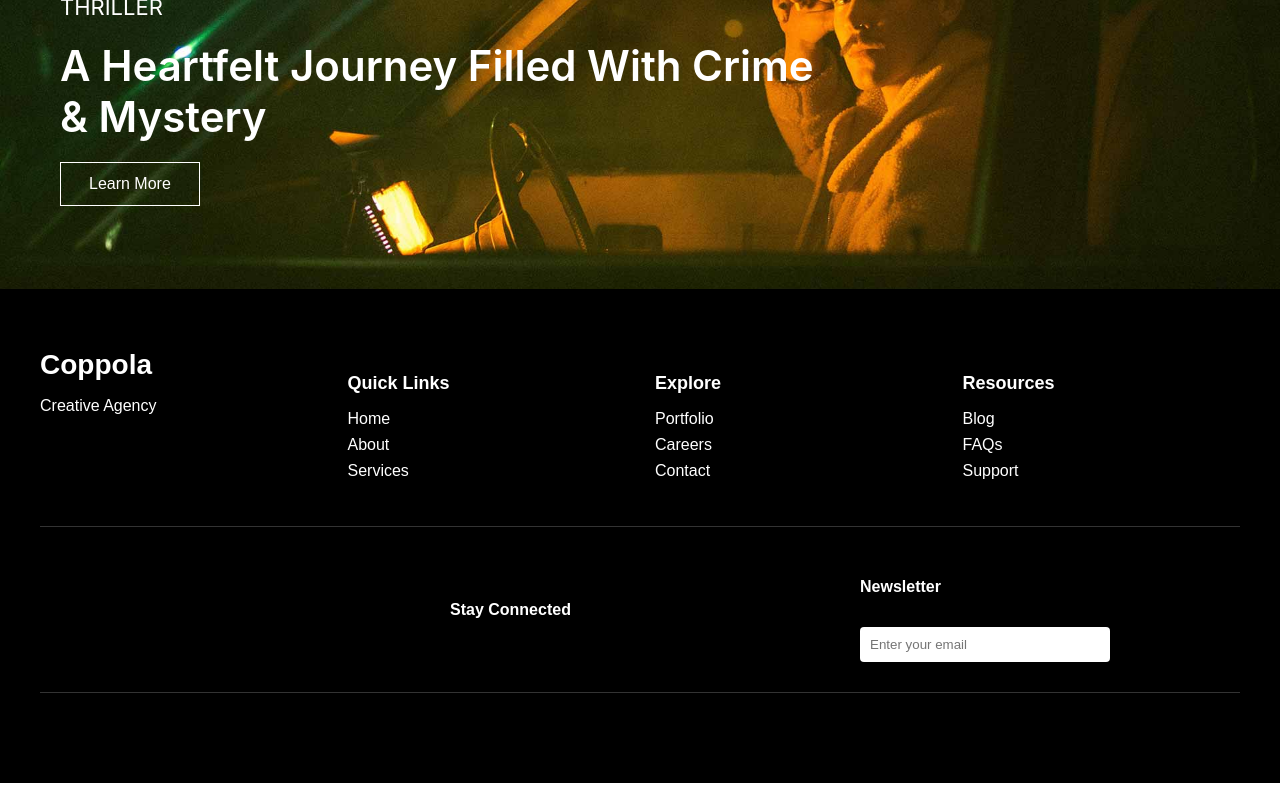
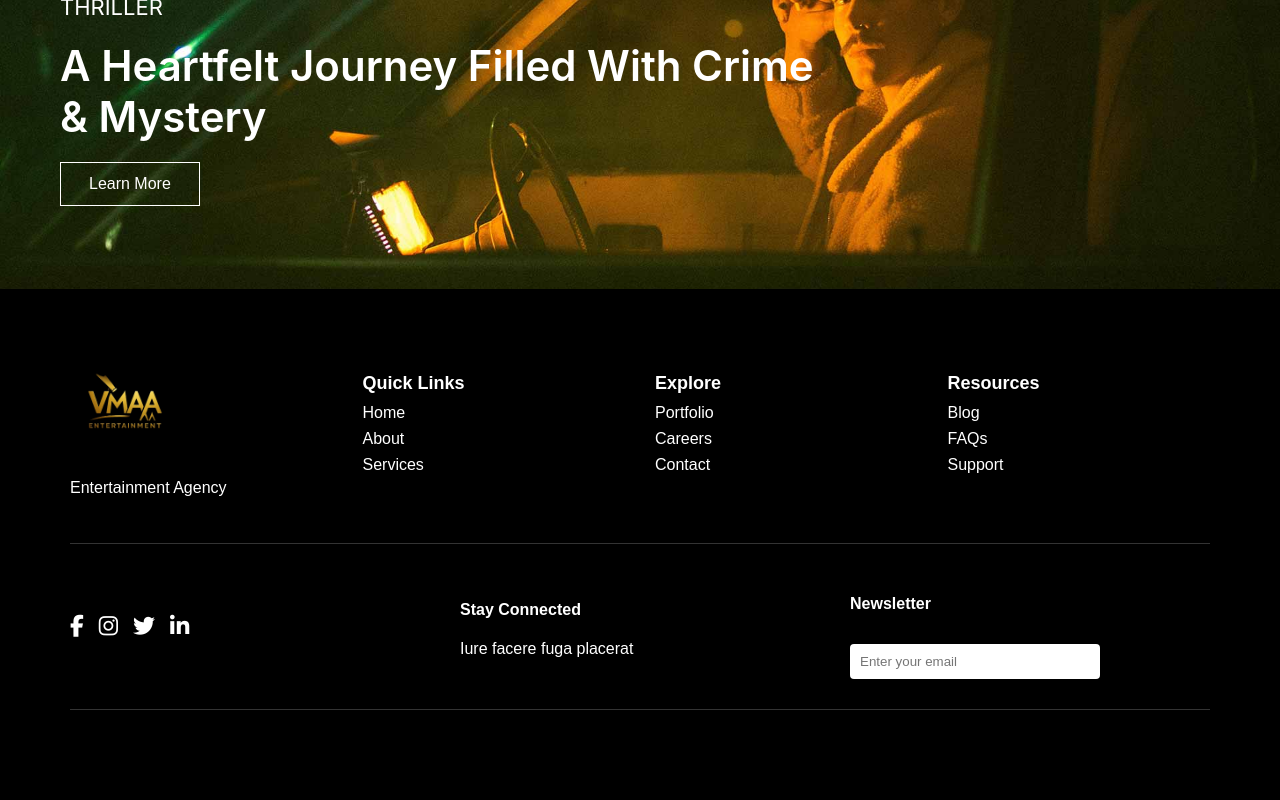
Before and after one commit to soumenpal2/copalla_page, a React (Create React App) app: page /about in a window 1280 px wide. Shown: the part 4904-5704 px from the top of the page. Built offline with nearby package versions, Linux system fonts and the light colour scheme.

Commit message:
Updated header section styles and fixed vertical scrolling issue

```diff
--- a/package.json
+++ b/package.json
@@ -3,6 +3,7 @@
   "version": "0.1.0",
   "private": true,
   "dependencies": {
+    "@fortawesome/fontawesome-free": "^6.7.2",
     "@testing-library/dom": "^10.4.0",
     "@testing-library/jest-dom": "^6.6.3",
     "@testing-library/react": "^16.3.0",
--- a/public/index.html
+++ b/public/index.html
@@ -15,6 +15,14 @@
       user's mobile device or desktop. See https://developers.google.com/web/fundamentals/web-app-manifest/
     -->
     <link rel="manifest" href="%PUBLIC_URL%/manifest.json" />
+
+  <!-- Font Awesome CDN -->
+<link
+  rel="stylesheet"
+  href="https://cdnjs.cloudflare.com/ajax/libs/font-awesome/6.5.0/css/all.min.css"
+/>
+
+
     <!--
       Notice the use of %PUBLIC_URL% in the tags above.
       It will be replaced with the URL of the `public` folder during the build.
--- a/src/components/about/Footer.js
+++ b/src/components/about/Footer.js
@@ -1,14 +1,16 @@
 import React from 'react';
 import './about.css';
+import footerLogo from '../../assets/logo.png';
 
 const Footer = () => {
   return (
     <footer className="footer">
+      <div className="footer-container">
         {/* Top Section */}
         <div className="footer-top">
           <div className="footer-col logo-col">
-          <h2 className="footer-logo">Coppola</h2>
-          <p>Creative Agency</p>
+            <img src={footerLogo} alt="Coppola Logo" className="footer-logo-img" />
+            <p>Entertainment Agency</p>
           </div>
 
           <div className="footer-col">
@@ -39,22 +41,31 @@ const Footer = () => {
           </div>
         </div>
 
-      {/* White Line */}
+        {/* Divider */}
         <hr className="footer-divider" />
 
         {/* Bottom Section */}
         <div className="footer-bottom">
           <div className="footer-bottom-col">
             <div className="social-icons">
-            <i className="fab fa-facebook-f"></i>
-            <i className="fab fa-instagram"></i>
-            <i className="fab fa-twitter"></i>
-            <i className="fab fa-linkedin-in"></i>
+              <a href="https://facebook.com" target="_blank" rel="noopener noreferrer">
+                <i className="fa-brands fa-facebook-f"></i>
+              </a>
+              <a href="https://instagram.com" target="_blank" rel="noopener noreferrer">
+                <i className="fa-brands fa-instagram"></i>
+              </a>
+              <a href="https://twitter.com" target="_blank" rel="noopener noreferrer">
+                <i className="fa-brands fa-twitter"></i>
+              </a>
+              <a href="https://linkedin.com" target="_blank" rel="noopener noreferrer">
+                <i className="fa-brands fa-linkedin-in"></i>
+              </a>
             </div>
           </div>
 
           <div className="footer-bottom-col">
             <h4>Stay Connected</h4>
+            <p>Iure facere fuga placerat</p>
           </div>
 
           <div className="footer-bottom-col">
@@ -64,6 +75,7 @@ const Footer = () => {
         </div>
 
         <hr className="footer-divider" />
+      </div>
     </footer>
   );
 };
--- a/src/components/about/about.css
+++ b/src/components/about/about.css
@@ -439,12 +439,16 @@ h2{
 
 /* ...................footer css................. ..............*/
 
-
 .footer {
   background-color: #000;
   color: #fff;
-  padding: 60px 40px;
+  padding: 60px 70px;
   font-family: Arial, sans-serif;
+}
+
+.footer-container {
+  max-width: 1400px;
+  margin: 0 auto;
 }
 
 .footer-top {
@@ -460,10 +464,10 @@ h2{
   min-width: 200px;
 }
 
-.logo-col .footer-logo {
-  font-size: 28px;
-  font-weight: 700;
-  margin-bottom: 10px;
+.logo-col .footer-logo-img {
+  width: 110px;
+  height: auto;
+  margin-bottom: 0px;
 }
 
 .footer-col h4 {
@@ -474,6 +478,7 @@ h2{
 .footer-col ul {
   list-style: none;
   padding: 0;
+  margin: 0;
 }
 
 .footer-col ul li {
@@ -488,7 +493,6 @@ h2{
   opacity: 0.2;
 }
 
-/* Bottom section */
 .footer-bottom {
   display: flex;
   flex-wrap: wrap;
@@ -502,14 +506,19 @@ h2{
   min-width: 200px;
 }
 
-.social-icons i {
-  font-size: 18px;
-  margin-right: 15px;
-  cursor: pointer;
-  transition: color 0.3s;
+.social-icons {
+  display: flex;
+  gap: 15px;
 }
 
-.social-icons i:hover {
+.social-icons a {
+  color: #ffffff;
+  font-size: 22px;
+  transition: color 0.3s;
+  text-decoration: none;
+}
+
+.social-icons a:hover {
   color: #ffcc00;
 }
 
@@ -521,3 +530,16 @@ h2{
   border-radius: 4px;
   border: none;
 }
+
+/* Responsive */
+@media (max-width: 768px) {
+  .footer-top,
+  .footer-bottom {
+    flex-direction: column;
+    gap: 20px;
+  }
+
+  .footer {
+    padding: 40px 30px;
+  }
+}
--- a/src/index.js
+++ b/src/index.js
@@ -3,6 +3,8 @@ import ReactDOM from 'react-dom/client';
 import './index.css';
 import App from './App';
 import reportWebVitals from './reportWebVitals';
+import '@fortawesome/fontawesome-free/css/all.min.css';
+
 
 const root = ReactDOM.createRoot(document.getElementById('root'));
 root.render(
```
Also changed, not shown: 1 other file (tests, documents, lock files or other folders). Lines whose indentation alone changed are shown as unchanged.
